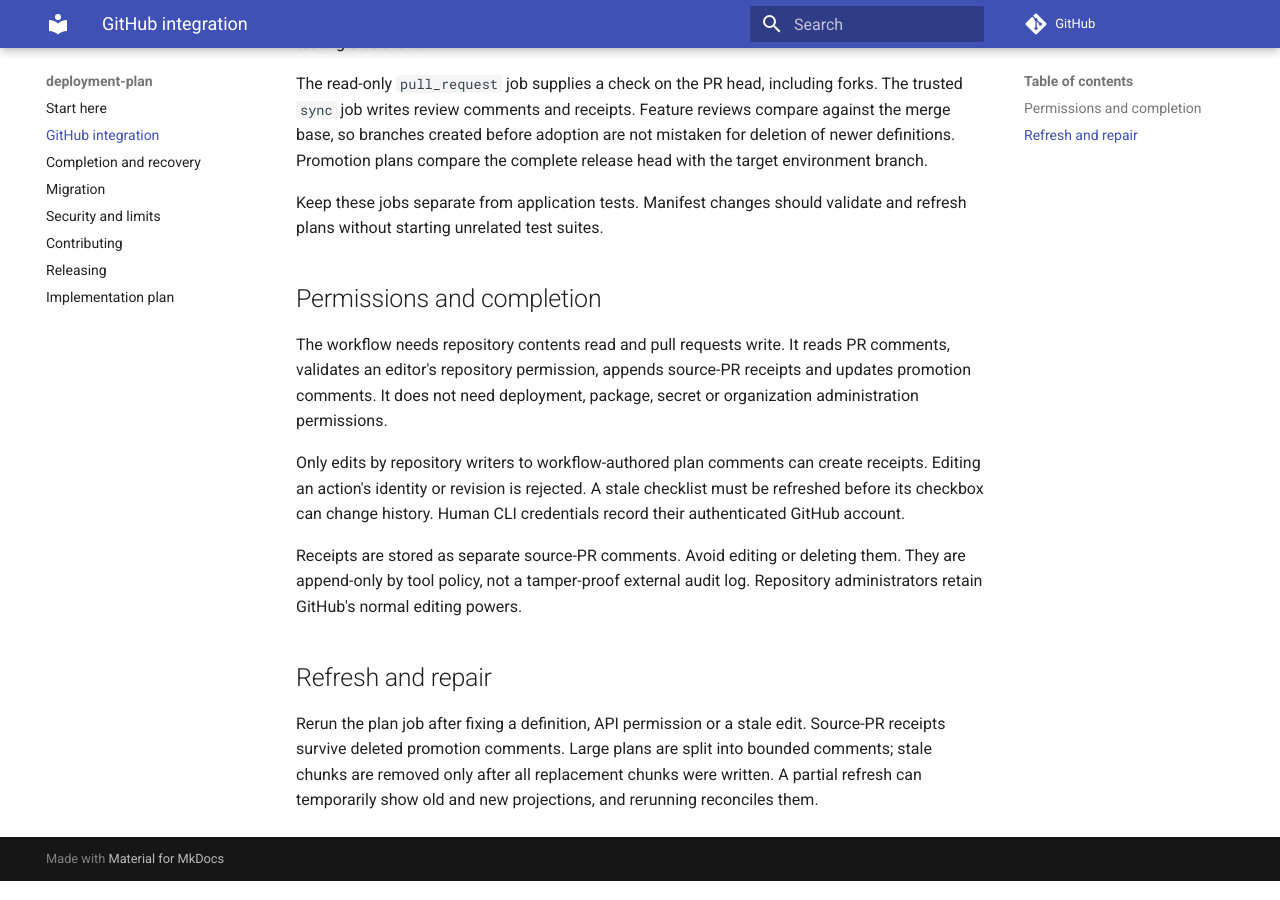
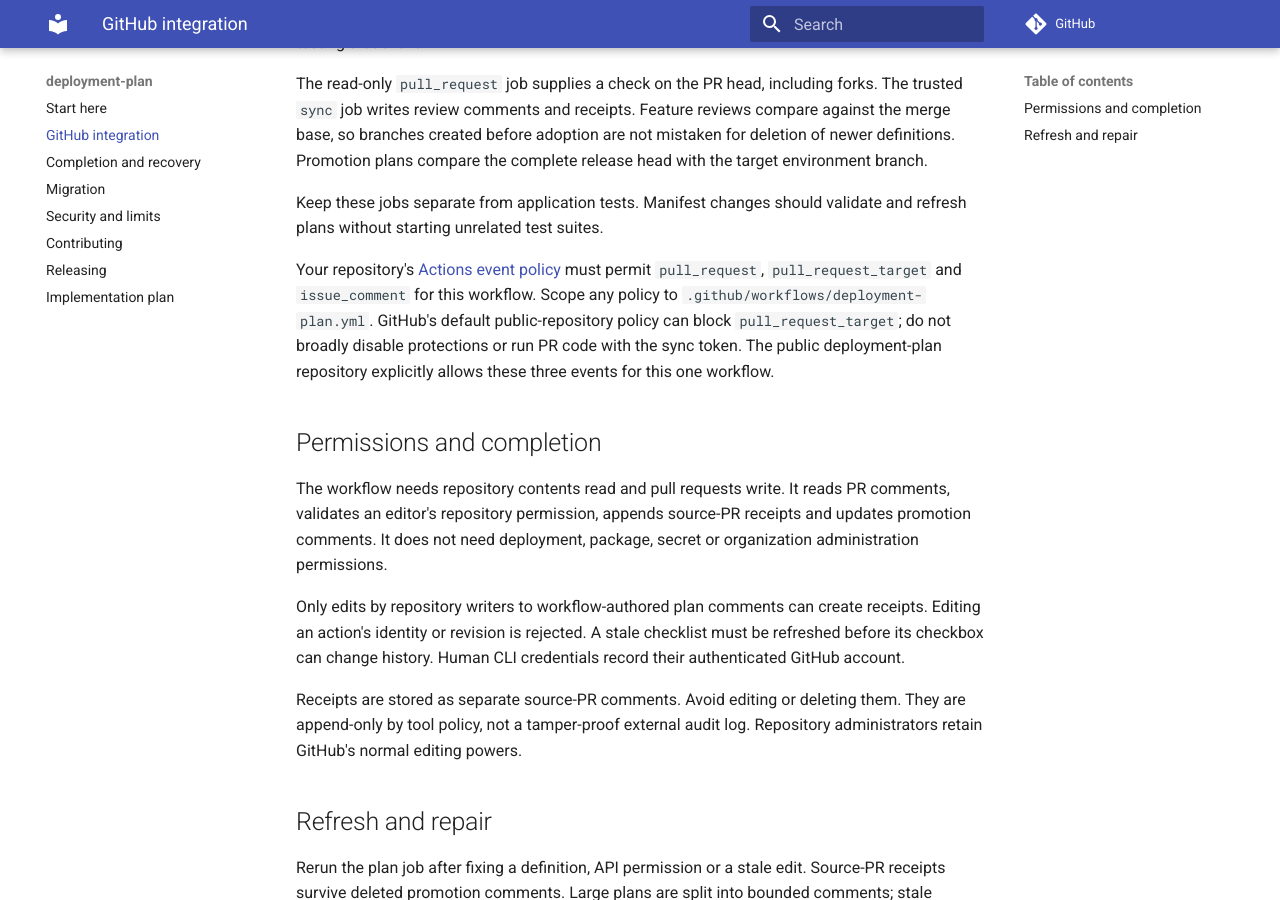
Before and after one commit to gigaverse-app/deployment-plan, an MkDocs documentation site: the page built from docs/github.md, in a window 1280 px wide and 900 px high, scrolled down 1147 px. Built offline with MkDocs 1.6.1 and Material for MkDocs 9.7.7, drawn with Linux system fonts in a browser that asks for light colours; comment, search, counter and statistics services are not loaded.

Commit message:
docs(github): document scoped event policy setup

```diff
--- a/docs/github.md
+++ b/docs/github.md
@@ -51,6 +51,8 @@ The read-only `pull_request` job supplies a check on the PR head, including fork
 
 Keep these jobs separate from application tests. Manifest changes should validate and refresh plans without starting unrelated test suites.
 
+Your repository's [Actions event policy](https://docs.github.com/en/actions/how-tos/administer/control-workflow-execution) must permit `pull_request`, `pull_request_target` and `issue_comment` for this workflow. Scope any policy to `.github/workflows/deployment-plan.yml`. GitHub's default public-repository policy can block `pull_request_target`; do not broadly disable protections or run PR code with the sync token. The public deployment-plan repository explicitly allows these three events for this one workflow.
+
 ## Permissions and completion
 
 The workflow needs repository contents read and pull requests write. It reads PR comments, validates an editor's repository permission, appends source-PR receipts and updates promotion comments. It does not need deployment, package, secret or organization administration permissions.
```
